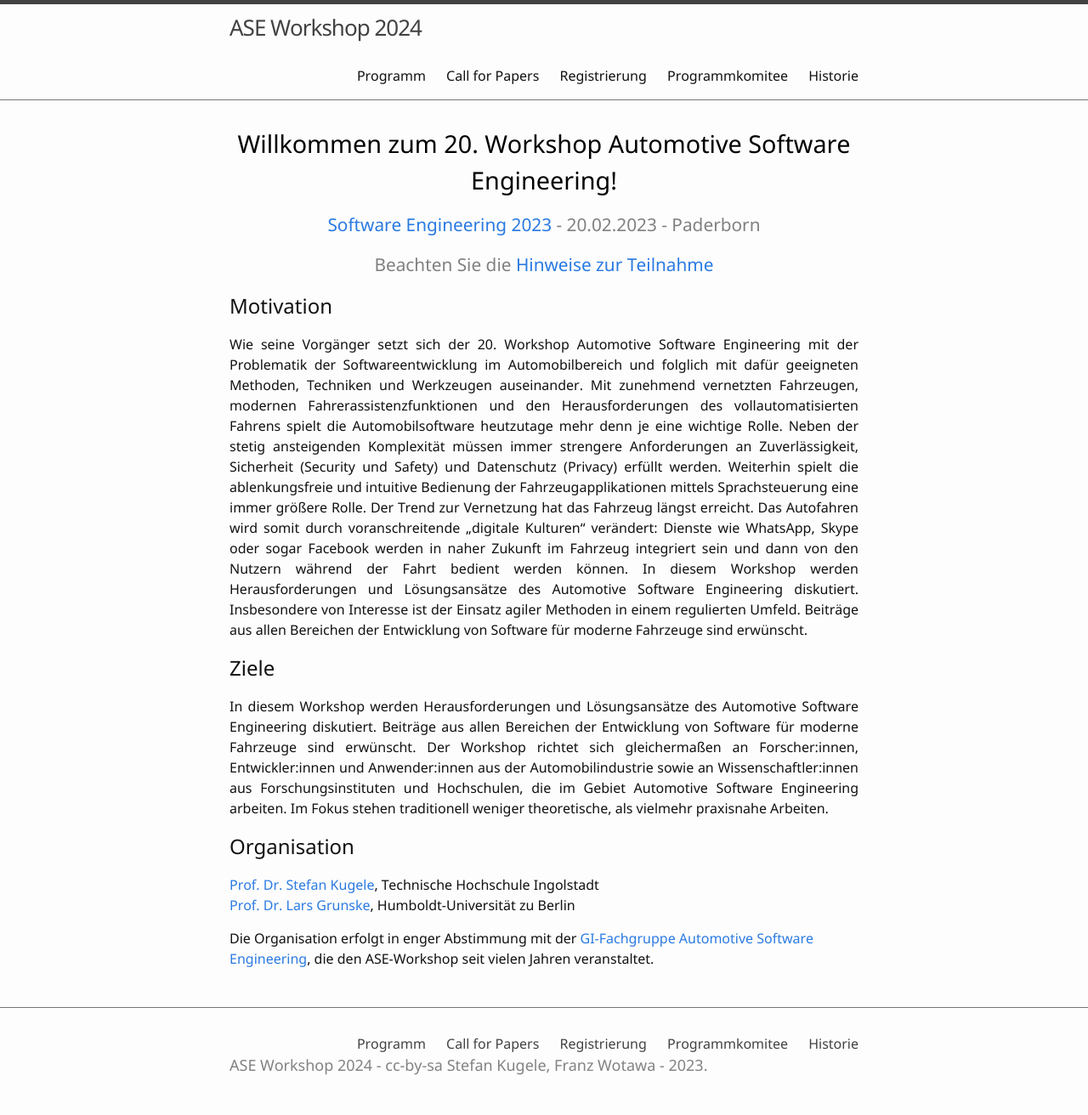
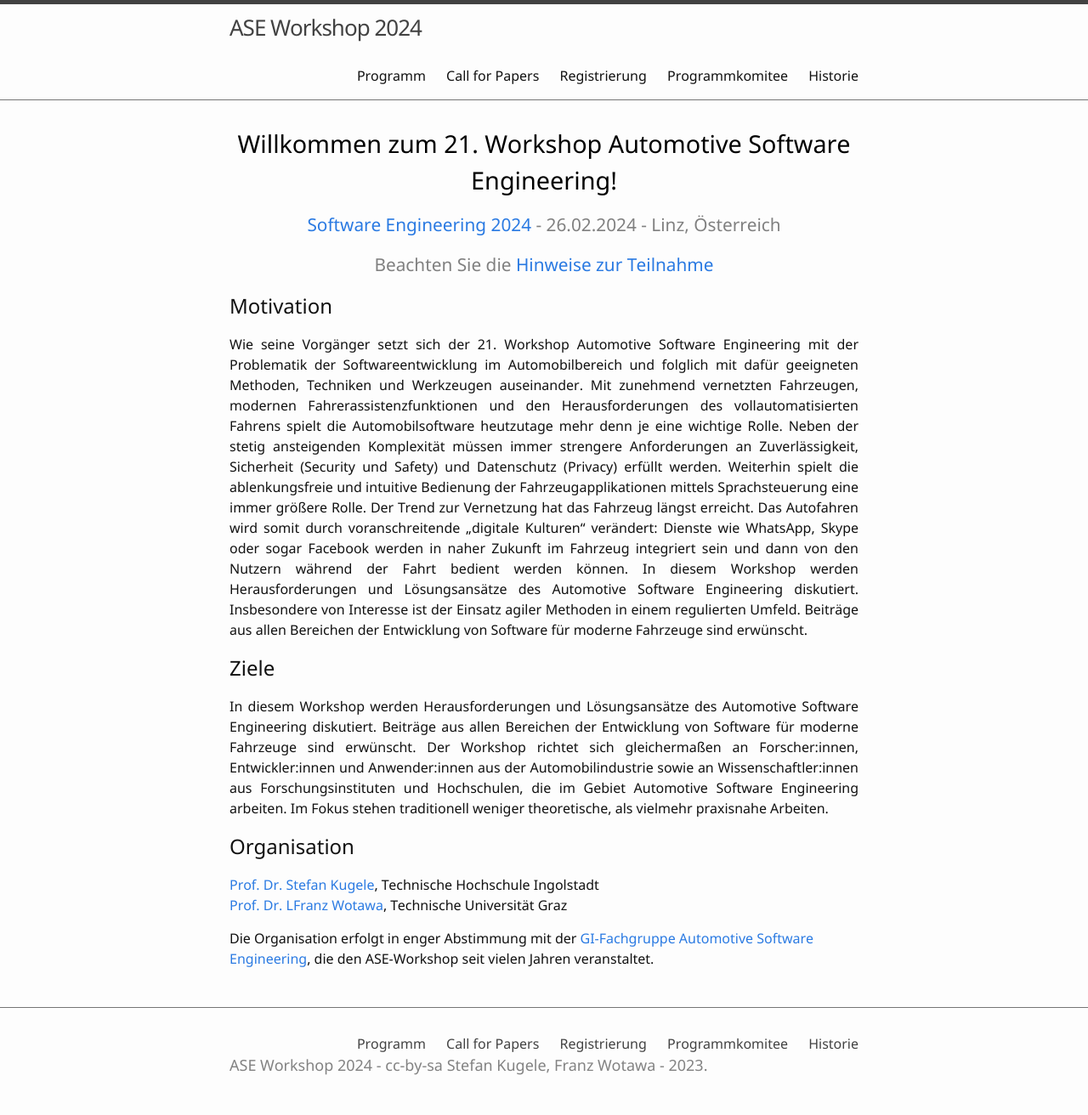
Before and after one commit to ASE-Workshop/2024, a Jekyll site: the page built from index.md, in a window 1280 px wide. Shown: the whole page at 85% size. Built offline with Jekyll 4.4.1, drawn with Linux system fonts in a browser that asks for light colours.

Commit message:
Update index.md

```diff
--- a/index.md
+++ b/index.md
@@ -2,18 +2,18 @@
 title: Home
 ---
 
-Willkommen zum 20. Workshop Automotive Software Engineering!
+Willkommen zum 21. Workshop Automotive Software Engineering!
 {: style="color:black; font-size: 180%; text-align: center;"}
 
-[Software Engineering 2023](https://se-2023.gi.de/) - 20.02.2023 - Paderborn
+[Software Engineering 2024](https://se2024.se.jku.at) - 26.02.2024 - Linz, Österreich
 {: style="color:gray; font-size: 130%; text-align: center;"}
 
-Beachten Sie die [Hinweise zur Teilnahme](https://ase-workshop.github.io/2023/1-registrierung.html)
+Beachten Sie die [Hinweise zur Teilnahme](https://ase-workshop.github.io/2024/1-registrierung.html)
 {: style="color:gray; font-size: 130%; text-align: center;"}
 
 ## Motivation
 
-Wie seine Vorgänger setzt sich der 20. Workshop Automotive Software Engineering mit der Problematik der Softwareentwicklung im Automobilbereich und folglich mit dafür geeigneten Methoden, Techniken und Werkzeugen auseinander. Mit zunehmend vernetzten Fahrzeugen, modernen Fahrerassistenzfunktionen und den Herausforderungen des vollautomatisierten Fahrens spielt die Automobilsoftware heutzutage mehr denn je eine wichtige Rolle. Neben der stetig ansteigenden Komplexität müssen immer strengere Anforderungen an Zuverlässigkeit, Sicherheit (Security und Safety) und Datenschutz (Privacy) erfüllt werden. Weiterhin spielt die ablenkungsfreie und intuitive Bedienung der Fahrzeugapplikationen mittels Sprachsteuerung eine immer größere Rolle. Der Trend zur Vernetzung hat das Fahrzeug längst erreicht. Das Autofahren wird somit durch voranschreitende „digitale Kulturen“ verändert: Dienste wie WhatsApp, Skype oder sogar Facebook werden in naher Zukunft im Fahrzeug integriert sein und dann von den Nutzern während der Fahrt bedient werden können.  In diesem Workshop werden Herausforderungen und Lösungsansätze des Automotive Software Engineering diskutiert. Insbesondere von Interesse ist der Einsatz agiler Methoden in einem regulierten Umfeld. Beiträge aus allen Bereichen der Entwicklung von Software für moderne Fahrzeuge sind erwünscht.
+Wie seine Vorgänger setzt sich der 21. Workshop Automotive Software Engineering mit der Problematik der Softwareentwicklung im Automobilbereich und folglich mit dafür geeigneten Methoden, Techniken und Werkzeugen auseinander. Mit zunehmend vernetzten Fahrzeugen, modernen Fahrerassistenzfunktionen und den Herausforderungen des vollautomatisierten Fahrens spielt die Automobilsoftware heutzutage mehr denn je eine wichtige Rolle. Neben der stetig ansteigenden Komplexität müssen immer strengere Anforderungen an Zuverlässigkeit, Sicherheit (Security und Safety) und Datenschutz (Privacy) erfüllt werden. Weiterhin spielt die ablenkungsfreie und intuitive Bedienung der Fahrzeugapplikationen mittels Sprachsteuerung eine immer größere Rolle. Der Trend zur Vernetzung hat das Fahrzeug längst erreicht. Das Autofahren wird somit durch voranschreitende „digitale Kulturen“ verändert: Dienste wie WhatsApp, Skype oder sogar Facebook werden in naher Zukunft im Fahrzeug integriert sein und dann von den Nutzern während der Fahrt bedient werden können.  In diesem Workshop werden Herausforderungen und Lösungsansätze des Automotive Software Engineering diskutiert. Insbesondere von Interesse ist der Einsatz agiler Methoden in einem regulierten Umfeld. Beiträge aus allen Bereichen der Entwicklung von Software für moderne Fahrzeuge sind erwünscht.
 {: style="text-align: justify"}
 
 
@@ -25,7 +25,7 @@ In diesem Workshop werden Herausforderungen und Lösungsansätze des Automotive
 ## Organisation
 
 [Prof. Dr. Stefan Kugele](https://www.thi.de/suche/mitarbeiter/stefan-kugele/), Technische Hochschule Ingolstadt<br/>
-[Prof. Dr. Lars Grunske](https://www.informatik.hu-berlin.de/de/forschung/gebiete/se/), Humboldt-Universität zu Berlin <br/>
+[Prof. Dr. LFranz Wotawa](https://www.tugraz.at/institute/ist/research/group-wotawa), Technische Universität Graz<br/>
 
 
 Die Organisation erfolgt in enger Abstimmung mit der [GI-Fachgruppe Automotive Software Engineering](http://fg-ase.gi.de/), die den ASE-Workshop seit vielen Jahren veranstaltet.
```
